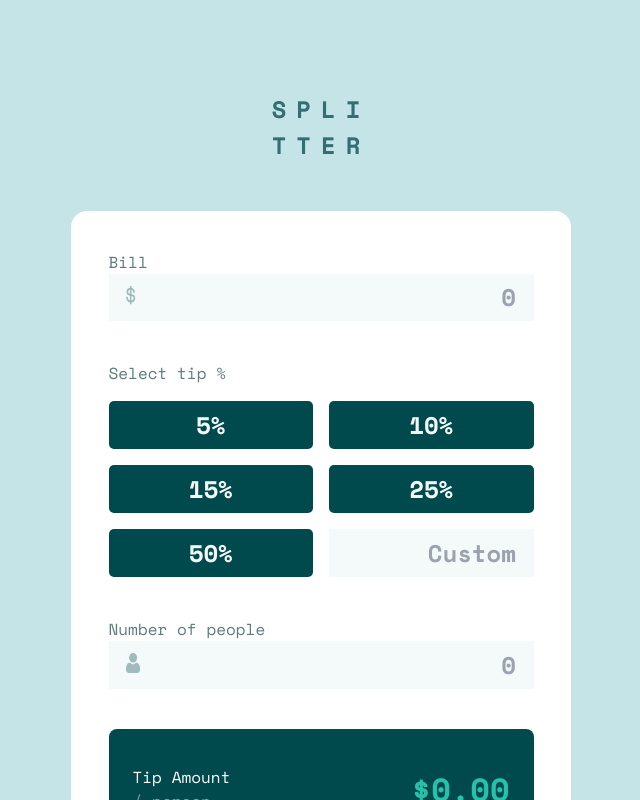
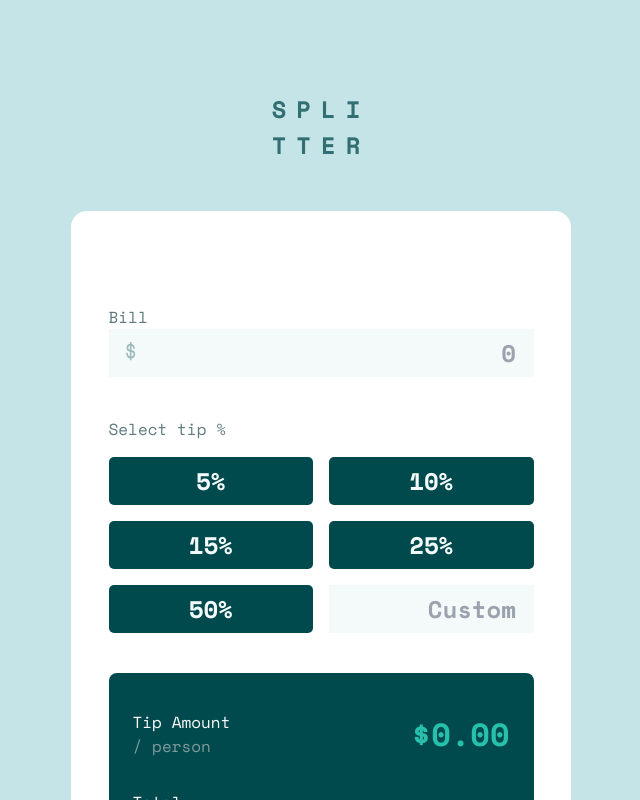
Before and after one commit to germanp007/frontendmentor-challenge22, a React (Vite) app: page / in a window 1280 px wide. Shown: the top 800 px of the page, without its empty margins (319-959 px from the left). Built offline with nearby package versions, Linux system fonts and the light colour scheme.

Commit message:
refactoring

```diff
--- a/src/App.tsx
+++ b/src/App.tsx
@@ -1,18 +1,13 @@
 import { ChangeEvent, useContext, useEffect, useState } from "react";
 import { ActionType, MyContext } from "./context/context";
+import InputBill from "./components/InputBill";
+import SelectTip from "./components/SelectTip";
 
 const App = () => {
   const contextValue = useContext(MyContext);
   const [people, setPeople] = useState(0);
-  const [bill, setBill] = useState(false);
   const [peopleInput, setPeopleInput] = useState(false);
 
-  const handleBill = (e: ChangeEvent<HTMLInputElement>) => {
-    contextValue?.dispatch({
-      type: ActionType.UpdateBill,
-      payload: Number(e.target.value),
-    });
-  };
   const handlePeople = (e: ChangeEvent<HTMLInputElement>) => {
     setPeople(Number(e.target.value));
     contextValue?.dispatch({
@@ -21,12 +16,14 @@ const App = () => {
     });
   };
   const handleTip = (tips: string) => {
-    if (!contextValue?.state.bill || !contextValue?.state.people) {
-      setBill(true);
+    if (!contextValue?.state.bill) {
+      contextValue?.setBill(true);
+      return;
+    } else if (!contextValue?.state.people) {
       setPeopleInput(true);
       return;
-    } else {
-      setBill(false);
+    }
+    contextValue?.setBill(false);
     setPeopleInput(false);
     const tip = Number(tips);
 
@@ -34,9 +31,20 @@ const App = () => {
       type: ActionType.UpdateTipPerson,
       payload: (contextValue?.state.bill * (tip / 100)) / people,
     });
-    }
   };
 
+  const handleReset = () => {
+    if (contextValue?.peopleRef.current) {
+      contextValue.peopleRef.current.value = "";
+    }
+    if (contextValue?.billRef.current) {
+      contextValue.billRef.current.value = "";
+    }
+    if (contextValue?.customRef.current) {
+      contextValue.customRef.current.value = "";
+    }
+    contextValue?.dispatch({ type: ActionType.Reset, payload: undefined });
+  };
   useEffect(() => {
     if (contextValue) {
       contextValue?.dispatch({
@@ -55,79 +63,9 @@ const App = () => {
         TTER
       </h1>
       <article className="bg-White w-full max-w-[500px]  h-[837px] rounded-2xl flex flex-col  items-center justify-center gap-10">
-        <div className="relative w-[85%] flex flex-col">
-          <div className="flex justify-between">
-            <h3 className="text-left text-DarkGrayishCyan font-light">Bill</h3>
-            {bill && (
-              <span className=" text-Error font-light">Can't be zero</span>
-            )}
-          </div>
-
-          <span className="absolute left-[1.1rem] inset-y-1/2 translate-y-1/2">
-            <img
-              src="../images/icon-dollar.svg"
-              alt="dollar"
-              className="w-[10px] h-5"
-            />
-          </span>
-          <input
-            type="number"
-            className={`bg-VeryLightGrayishCyan w-full h-[47.66px] text-2xl text-end outline-StrongCyan text-VeryDarkCyan py-[0.365rem] px-[1.1rem] ${
-              bill ? "ring-1 ring-Error" : ""
-            }`}
-            placeholder="0"
-            onChange={handleBill}
-          />
-        </div>
-        <div className="w-[85%]">
-          <h3 className="text-left text-DarkGrayishCyan font-light mb-4">
-            Select tip %
-          </h3>
-          <div className=" grid grid-cols-2 w-full m-auto gap-4 group-hover:bg-white">
-            <button
-              className="grid-span-1 transition-all duration-500"
-              value="5"
-              onClick={() => handleTip("5")}
-            >
-              5%
-            </button>
-            <button
-              className="grid-span-1 transition-all duration-500"
-              value="10"
-              onClick={() => handleTip("10")}
-            >
-              10%
-            </button>
-            <button
-              className="grid-span-1 transition-all duration-500"
-              value="15"
-              onClick={() => handleTip("15")}
-            >
-              15%
-            </button>
-            <button
-              className="grid-span-1 transition-all duration-500"
-              value="25"
-              onClick={() => handleTip("25")}
-            >
-              25%
-            </button>
-            <button
-              className="grid-span-1 transition-all duration-500"
-              value="50"
-              onClick={() => handleTip("50")}
-            >
-              50%
-            </button>
-
-            <input
-              type="number"
-              className="bg-VeryLightGrayishCyan grid-span-1 w-full h-[47.66px] text-2xl text-end outline-StrongCyan text-VeryDarkCyan py-[0.365rem] px-[1.1rem]"
-              placeholder="Custom"
-              onChange={(e) => handleTip(e.target.value)}
-            />
-          </div>
-        </div>
+        <InputBill />
+        <SelectTip handleTip={handleTip} />
+        {/*
         <div className="relative w-[85%] flex flex-col">
           <div className="flex justify-between">
             <span className=" text-DarkGrayishCyan font-light">
@@ -151,9 +89,10 @@ const App = () => {
               peopleInput ? "ring-1 ring-Error" : ""
             }`}
             placeholder="0"
+            ref={contextValue?.peopleRef}
             onChange={handlePeople}
           />
-        </div>
+        </div> */}
 
         <div className="bg-VeryDarkCyan rounded-lg w-[85%] h-[281px] text-white flex flex-col justify-center">
           <div className="flex justify-between px-6 py-4">
@@ -181,11 +120,7 @@ const App = () => {
           <div className="flex justify-between px-6 py-4">
             <button
               className="w-full bg-StrongCyan text-VeryDarkCyan uppercase"
-              // onClick={() =>
-              //   contextValue?.dispatch({
-              //     type: ActionType.Reset,
-              //   })
-              // }
+              onClick={handleReset}
             >
               Reset
             </button>
--- /dev/null
+++ b/src/components/InputBill.tsx
@@ -0,0 +1,42 @@
+import { ChangeEvent, useContext } from "react";
+import { MyContext } from "../context/context";
+import { ActionType } from "../context/context";
+
+const InputBill = () => {
+  const contextValue = useContext(MyContext);
+  const handleBill = (e: ChangeEvent<HTMLInputElement>) => {
+    contextValue?.dispatch({
+      type: ActionType.UpdateBill,
+      payload: Number(e.target.value),
+    });
+  };
+  return (
+    <div className="relative w-[85%] flex flex-col">
+      <div className="flex justify-between">
+        <h3 className="text-left text-DarkGrayishCyan font-light">Bill</h3>
+        {contextValue?.bill && (
+          <span className=" text-Error font-light">Can't be zero</span>
+        )}
+      </div>
+
+      <span className="absolute left-[1.1rem] inset-y-1/2 translate-y-1/2">
+        <img
+          src="../images/icon-dollar.svg"
+          alt="dollar"
+          className="w-[10px] h-5"
+        />
+      </span>
+      <input
+        type="number"
+        className={`bg-VeryLightGrayishCyan w-full h-[47.66px] text-2xl text-end outline-StrongCyan text-VeryDarkCyan py-[0.365rem] px-[1.1rem] ${
+          contextValue?.bill ? "ring-1 ring-Error" : ""
+        }`}
+        placeholder="0"
+        onChange={handleBill}
+        ref={contextValue?.billRef}
+      />
+    </div>
+  );
+};
+
+export default InputBill;
--- /dev/null
+++ b/src/components/InputPeople.tsx
@@ -0,0 +1,33 @@
+const InputPeople = () => {
+  return (
+    <div className="relative w-[85%] flex flex-col">
+      <div className="flex justify-between">
+        <span className=" text-DarkGrayishCyan font-light">
+          Number of people
+        </span>
+        {peopleInput && (
+          <span className=" text-Error font-light">Can't be zero</span>
+        )}
+      </div>
+
+      <span className="absolute left-[1.1rem] inset-y-1/2 translate-y-1/2">
+        <img
+          src="../images/icon-person.svg"
+          alt="dollar"
+          className="w-[14px] h-5"
+        />
+      </span>
+      <input
+        type="number"
+        className={`bg-VeryLightGrayishCyan w-full h-[47.66px] text-2xl text-end outline-StrongCyan text-VeryDarkCyan py-[0.365rem] px-[1.1rem] ${
+          peopleInput ? "ring-1 ring-Error" : ""
+        }`}
+        placeholder="0"
+        ref={contextValue?.peopleRef}
+        onChange={handlePeople}
+      />
+    </div>
+  );
+};
+
+export default InputPeople;
--- /dev/null
+++ b/src/components/SelectTip.tsx
@@ -0,0 +1,38 @@
+import { FC, useContext } from "react";
+import { MyContext } from "../context/context";
+
+type Props = {
+  handleTip: (tipAmount: string) => void;
+};
+const SelectTip: FC<Props> = ({ handleTip }) => {
+  const contextValue = useContext(MyContext);
+
+  return (
+    <div className="w-[85%]">
+      <h3 className="text-left text-DarkGrayishCyan font-light mb-4">
+        Select tip %
+      </h3>
+      <div className=" grid grid-cols-2 w-full m-auto gap-4 group-hover:bg-white">
+        {["5", "10", "15", "25", "50"].map((ele) => (
+          <button
+            key={ele}
+            className="grid-span-1 transition-all duration-500"
+            value={ele}
+            onClick={() => handleTip(ele)}
+          >
+            {ele}%
+          </button>
+        ))}
+        <input
+          type="number"
+          className="bg-VeryLightGrayishCyan grid-span-1 w-full h-[47.66px] text-2xl text-end outline-StrongCyan text-VeryDarkCyan py-[0.365rem] px-[1.1rem]"
+          placeholder="Custom"
+          onChange={(e) => handleTip(e.target.value)}
+          ref={contextValue?.customRef}
+        />
+      </div>
+    </div>
+  );
+};
+
+export default SelectTip;
--- a/src/context/context.tsx
+++ b/src/context/context.tsx
@@ -1,8 +1,21 @@
-import React, { ReactNode, createContext, useReducer } from "react";
+import React, {
+  ReactNode,
+  createContext,
+  useReducer,
+  useRef,
+  useState,
+} from "react";
 
 export interface MyContextType {
   state: MyInitialState;
   dispatch: React.Dispatch<Action>;
+  bill: boolean;
+  setBill: React.Dispatch<React.SetStateAction<boolean>>;
+  peopleRef: React.MutableRefObject<HTMLInputElement | null>;
+  billRef: React.MutableRefObject<HTMLInputElement | null>;
+  customRef: React.MutableRefObject<HTMLInputElement | null>;
+  peopleInput: boolean;
+  setPeopleInput: React.Dispatch<React.SetStateAction<boolean>>;
 }
 
 interface MyContextProviderProps {
@@ -84,6 +97,12 @@ const myReducer: React.Reducer<MyInitialState, Action> = (state, action) => {
 };
 
 const MyContextProvider: React.FC<MyContextProviderProps> = ({ children }) => {
+  const [bill, setBill] = useState(false);
+
+  const [peopleInput, setPeopleInput] = useState(false);
+  const peopleRef = useRef<HTMLInputElement>(null);
+  const billRef = useRef<HTMLInputElement>(null);
+  const customRef = useRef<HTMLInputElement>(null);
   const [state, dispatch] = useReducer<React.Reducer<MyInitialState, Action>>(
     myReducer,
     initialState
@@ -92,6 +111,13 @@ const MyContextProvider: React.FC<MyContextProviderProps> = ({ children }) => {
   const contextValue: MyContextType = {
     state,
     dispatch,
+    bill,
+    setBill,
+    peopleRef,
+    billRef,
+    customRef,
+    peopleInput,
+    setPeopleInput,
   };
 
   return (
```
Lines whose indentation alone changed are shown as unchanged.
